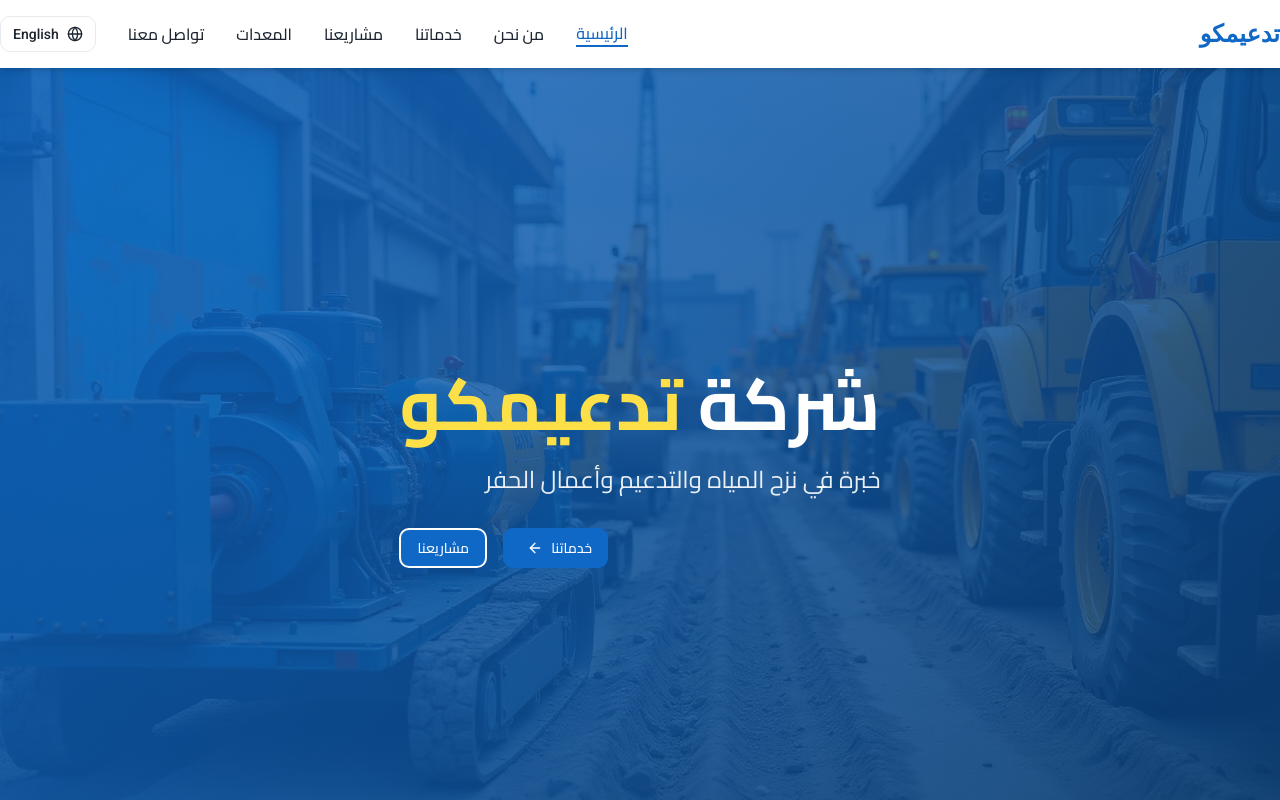
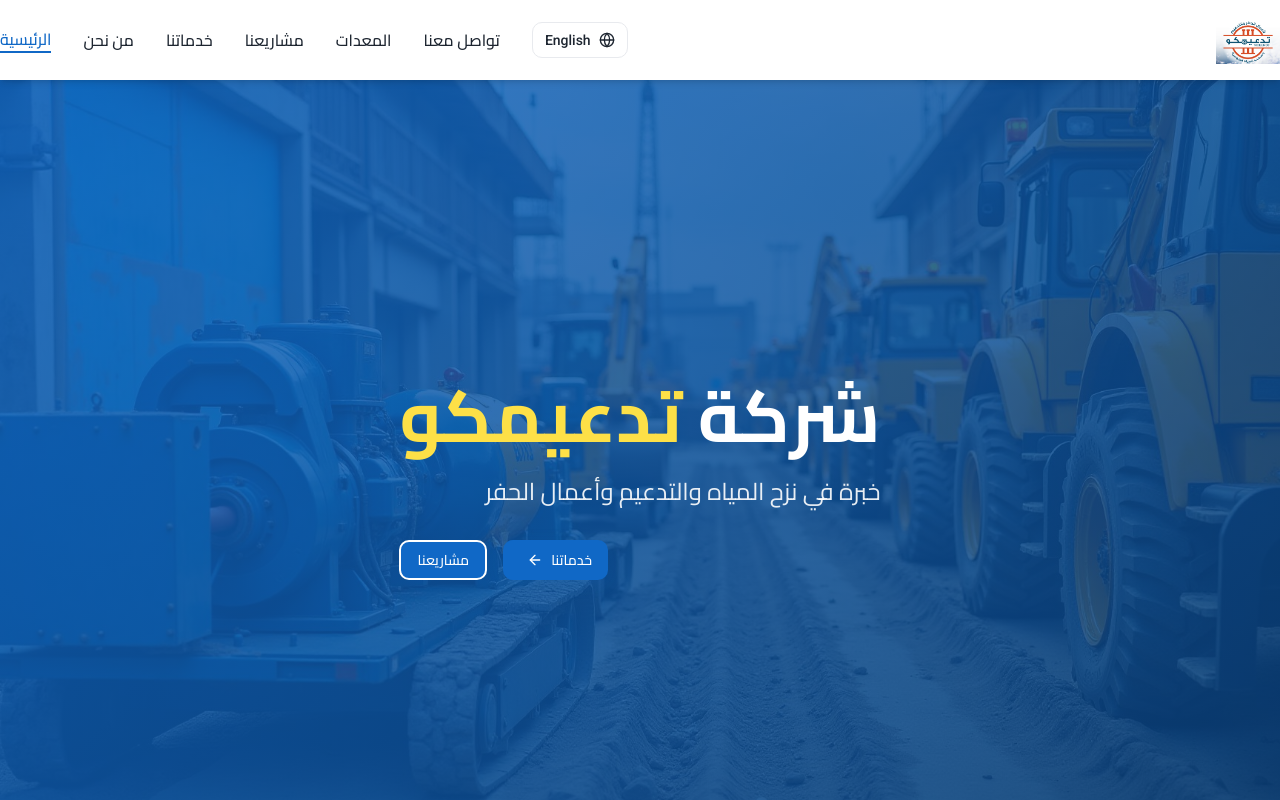
Before and after one commit to rkilani2005-lab/tadeemco-construct-hub, a React (Vite) app: page / in a window 1280 px wide. Shown: the top 800 px of the page. Built offline with nearby package versions, Linux system fonts and the light colour scheme; the HTML template or start-up script is replaced by a standard one.

Commit message:
Update navigation with logo and layout

```diff
--- a/src/components/Navigation.tsx
+++ b/src/components/Navigation.tsx
@@ -3,6 +3,7 @@ import { Link, useLocation } from 'react-router-dom';
 import { Button } from '@/components/ui/button';
 import { LanguageToggle } from './LanguageToggle';
 import { Menu, X } from 'lucide-react';
+import tadeemcoLogo from '@/assets/tadeemco-logo.png';
 
 interface NavigationProps {
   language: 'ar' | 'en';
@@ -40,13 +41,15 @@ export const Navigation = ({ language, onLanguageChange }: NavigationProps) => {
         <div className="flex items-center justify-between py-4">
           {/* Logo */}
           <Link to="/" className="flex items-center">
-            <div className="text-2xl font-bold text-primary">
-              {language === 'ar' ? 'تدعيمكو' : 'Tadeemco'}
-            </div>
+            <img
+              src={tadeemcoLogo}
+              alt={language === 'ar' ? 'شركة تدعيمكو' : 'Tadeemco Company'}
+              className="h-12 w-auto"
+            />
           </Link>
 
           {/* Desktop Navigation */}
-          <div className="hidden md:flex items-center space-x-8 rtl:space-x-reverse">
+          <div className={`hidden md:flex items-center gap-8 ${language === 'ar' ? 'flex-row-reverse' : 'flex-row'}`}>
             {items.map((item) => (
               <Link
                 key={item.href}
@@ -79,7 +82,7 @@ export const Navigation = ({ language, onLanguageChange }: NavigationProps) => {
         {/* Mobile Navigation */}
         {isMenuOpen && (
           <div className="md:hidden pb-4">
-            <div className="flex flex-col space-y-4">
+            <div className={`flex flex-col space-y-4 ${language === 'ar' ? 'items-end' : 'items-start'}`}>
               {items.map((item) => (
                 <Link
                   key={item.href}
```
Also changed, not shown: src/assets/tadeemco-logo.png (added).
